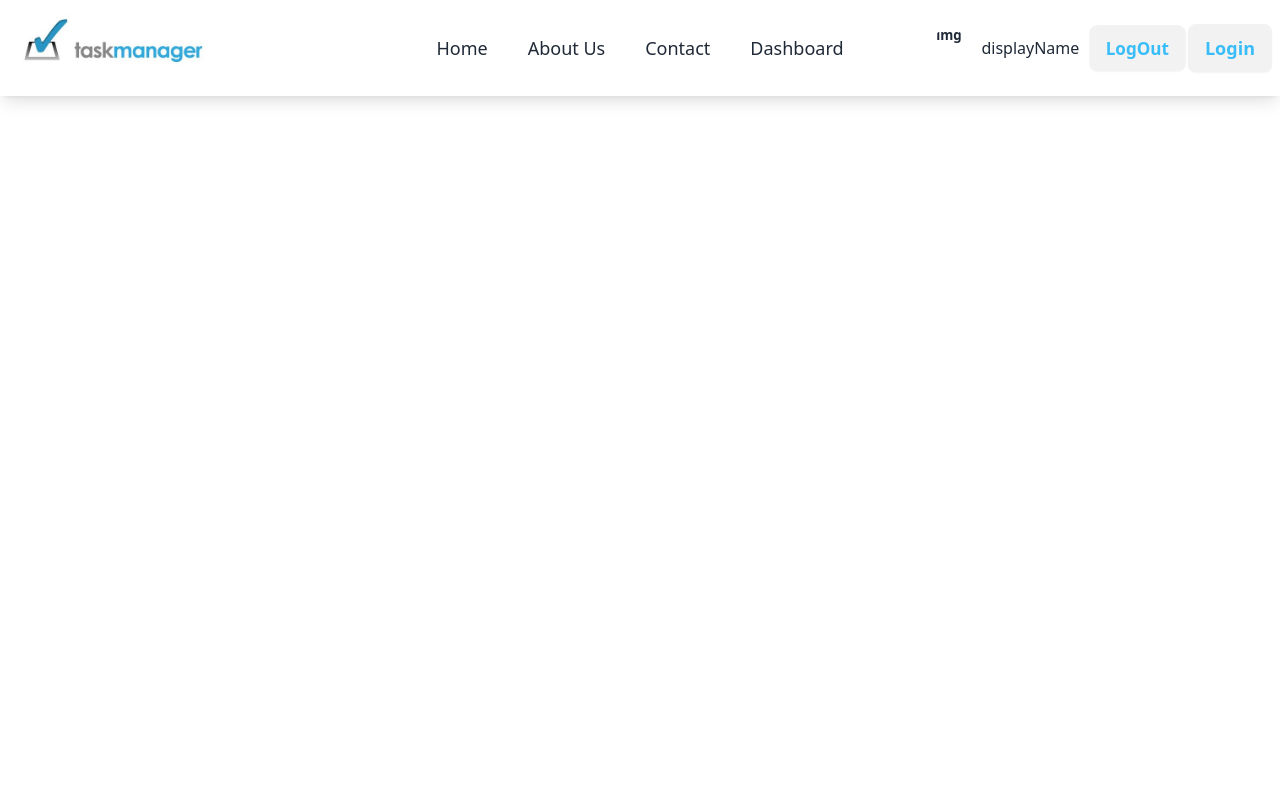
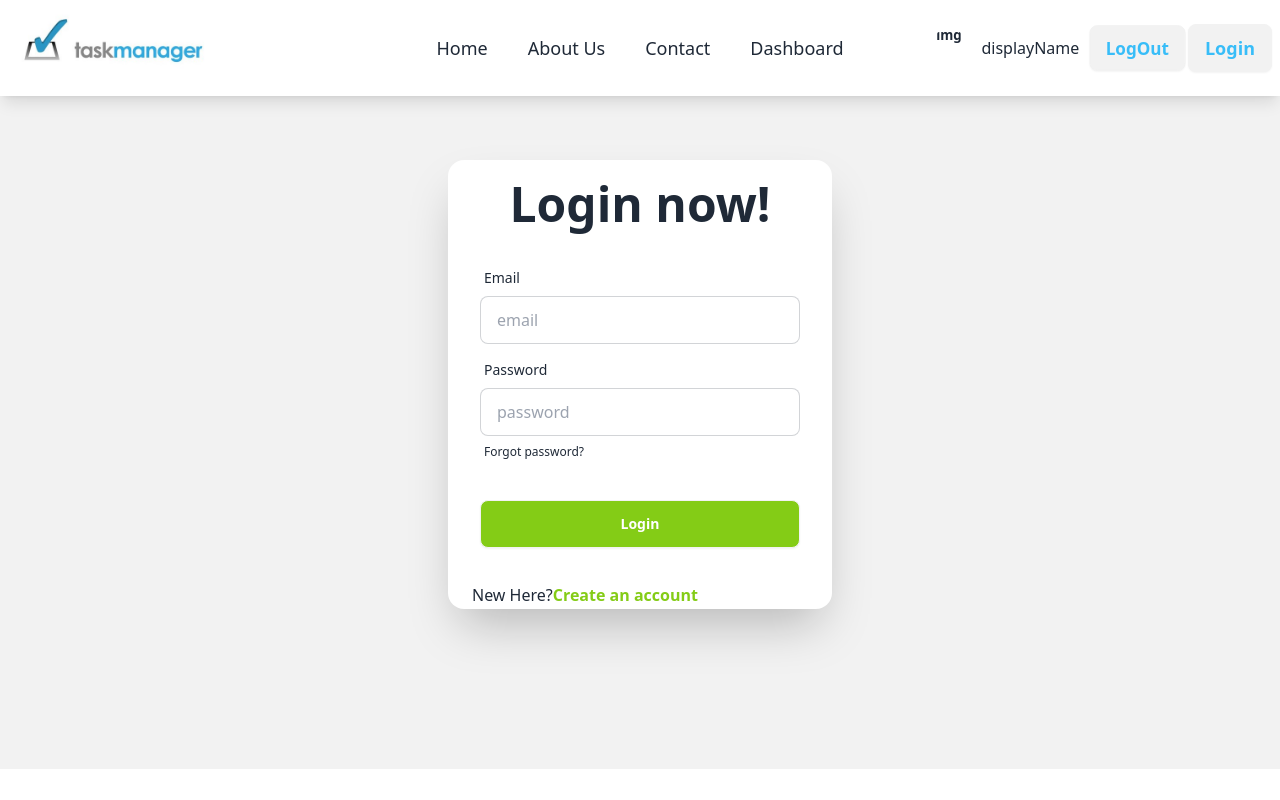
Before and after one commit to RawshanaraEity/task-manager-client-side, a React (Vite) app: page /login in a window 1280 px wide. Built offline with nearby package versions, Linux system fonts and the light colour scheme.

Commit message:
added login page

```diff
--- /dev/null
+++ b/src/Components/SocialLogin.jsx
@@ -0,0 +1,44 @@
+import { FaGoogle } from "react-icons/fa";
+
+// import useAxiosPublic from "../../Hooks/useAxiosPublic";
+import { useNavigate } from "react-router-dom";
+import useAuth from "../../../Hooks/useAuth";
+
+
+
+const SocialLogin = () => {
+    const {googleSignIn } = useAuth()
+    // const axiosPublic = useAxiosPublic()
+    const navigate = useNavigate()
+
+    const handleGoogleSignIn = () =>{
+        googleSignIn()
+        .then(res => {
+            console.log(res.user);
+            // const userInfo = {
+            //     email: res.user?.email,
+            //     name: res.user?.displayName
+            // }
+            // axiosPublic.post('/users', userInfo)
+            // .then(res => {
+            //     console.log(res.data)
+                navigate('/')
+            // })
+
+        })
+    }
+
+    return (
+        <div className="px-8 pb-8 text-center">
+            <div className="divider"></div>
+           <div>
+            <button onClick={handleGoogleSignIn} className="btn">
+                <FaGoogle className="text-green-600"></FaGoogle>
+                Google login
+            </button>
+            </div>
+        </div>
+    );
+};
+
+export default SocialLogin;
--- a/src/Pages/Login/Login.jsx
+++ b/src/Pages/Login/Login.jsx
@@ -1,11 +1,105 @@
-import React from 'react';
+
+import { Link, useLocation, useNavigate } from "react-router-dom";
+// import Swal from "sweetalert2";
+// import SocialLogin from "../SharedPage/socialLogin/SocialLogin";
+// import useAuth from "../../Hooks/useAuth";
 
 const Login = () => {
-    return (
-        <div>
-            login
+//   const { signIn } = useAuth();
+//   const navigate = useNavigate();
+//   const location = useLocation();
+
+//   const from = location.state?.from?.pathname || "/";
+
+  const handleLogin = (e) => {
+    e.preventDefault();
+    const form = e.target;
+    const email = form.email.value;
+    const password = form.password.value;
+    console.log(email, password);
+    // signIn(email, password).then((result) => {
+    //   const user = result.user;
+    //   console.log(user);
+    //   Swal.fire({
+    //     title: "User Logged in successfull",
+    //     showClass: {
+    //       popup: `
+    //                 animate__animated
+    //                 animate__fadeInUp
+    //                 animate__faster
+    //               `,
+    //     },
+    //     hideClass: {
+    //       popup: `
+    //                 animate__animated
+    //                 animate__fadeOutDown
+    //                 animate__faster
+    //               `,
+    //     },
+    //   });
+    //   navigate(from, { replace: true });
+    // });
+  };
+
+  return (
+    <div>
+
+      <div className=" bg-base-200 py-20">
+        <div className="py-20">
+          <div className="card  w-96 mx-auto  shadow-2xl bg-base-100">
+            <h1 className="text-5xl text-center font-bold pt-5">Login now!</h1>
+            <form onSubmit={handleLogin} className="card-body">
+              <div className="form-control">
+                <label className="label">
+                  <span className="label-text">Email</span>
+                </label>
+                <input
+                  type="email"
+                  name="email"
+                  placeholder="email"
+                  className="input input-bordered"
+                  required
+                />
+              </div>
+              <div className="form-control">
+                <label className="label">
+                  <span className="label-text">Password</span>
+                </label>
+                <input
+                  type="password"
+                  name="password"
+                  placeholder="password"
+                  className="input input-bordered"
+                  required
+                />
+                <label className="label">
+                  <a href="#" className="label-text-alt link link-hover">
+                    Forgot password?
+                  </a>
+                </label>
+              </div>
+              <div className="form-control mt-6">
+                <input
+                  className="btn bg-lime-500 text-white"
+                  type="submit"
+                  value="Login"
+                />
+              </div>
+            </form>
+            <p className="px-6 text-xl">
+              <small>
+                New Here?
+                <Link to="/register" className="text-lime-500 font-bold">
+                  Create an account
+                </Link>
+              </small>
+            </p>
+            {/* <SocialLogin></SocialLogin> */}
+          </div>
         </div>
-    );
+      </div>
+    </div>
+  );
 };
 
 export default Login;
--- a/src/Pages/Register/Register.jsx
+++ b/src/Pages/Register/Register.jsx
@@ -60,7 +60,7 @@ const Register = () => {
 //   };
 
   return (
-    <div>
+    <div className="py-20">
 
       <div className="px-5 md:px-0 bg-base-200">
         <h1 className="text-5xl pt-10  text-center font-bold">SignUP!</h1>
```
